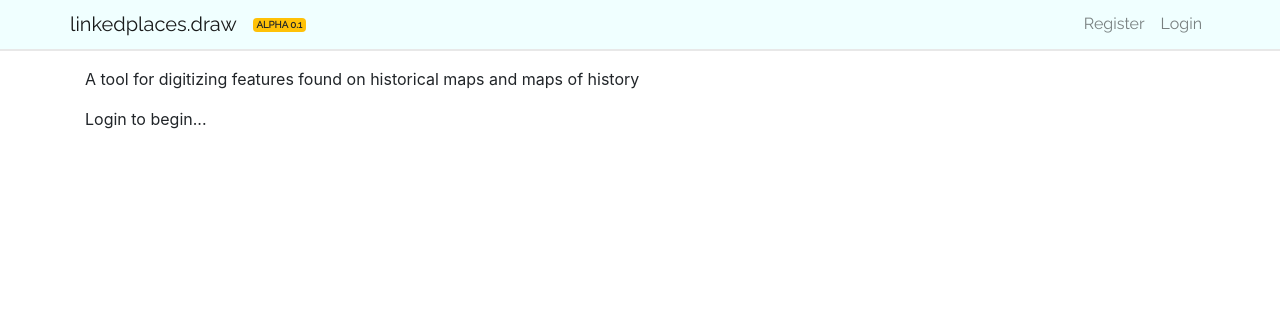
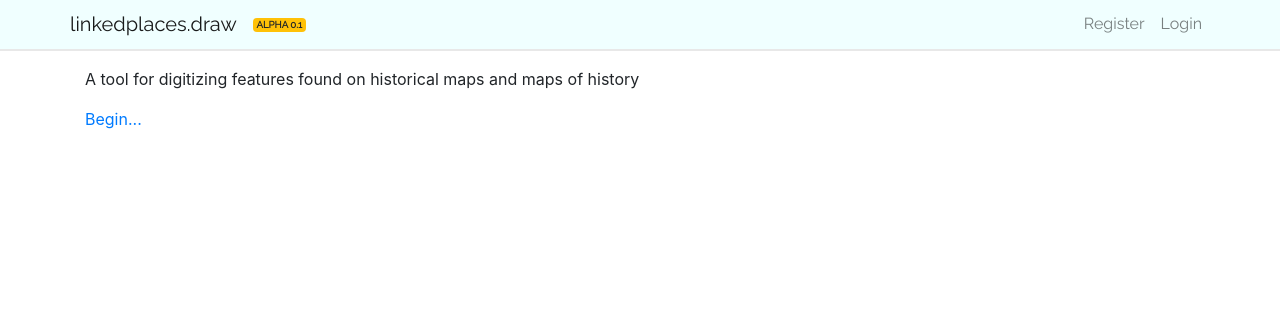
Before and after one commit to LinkedPasts/draw, a Django app: page / in a window 1280 px wide. Shown: the top 311 px of the page. Run offline with Django 3.2, Linux system fonts and the light colour scheme; some libraries are stand-ins or nearby versions.

Commit message:
login_required bits

```diff
--- a/main/templates/main/index.html
+++ b/main/templates/main/index.html
@@ -9,7 +9,7 @@
 <div class="container">
   <div class="pt-3">
     <p>A tool for digitizing features found on historical maps and maps of history</p>
-    <p>Login to begin...</p>
+    <p><a href="{% url 'main:home' %}">Begin...</a></p>
   </div>
 </div>
 <script type="text/javascript">
```
